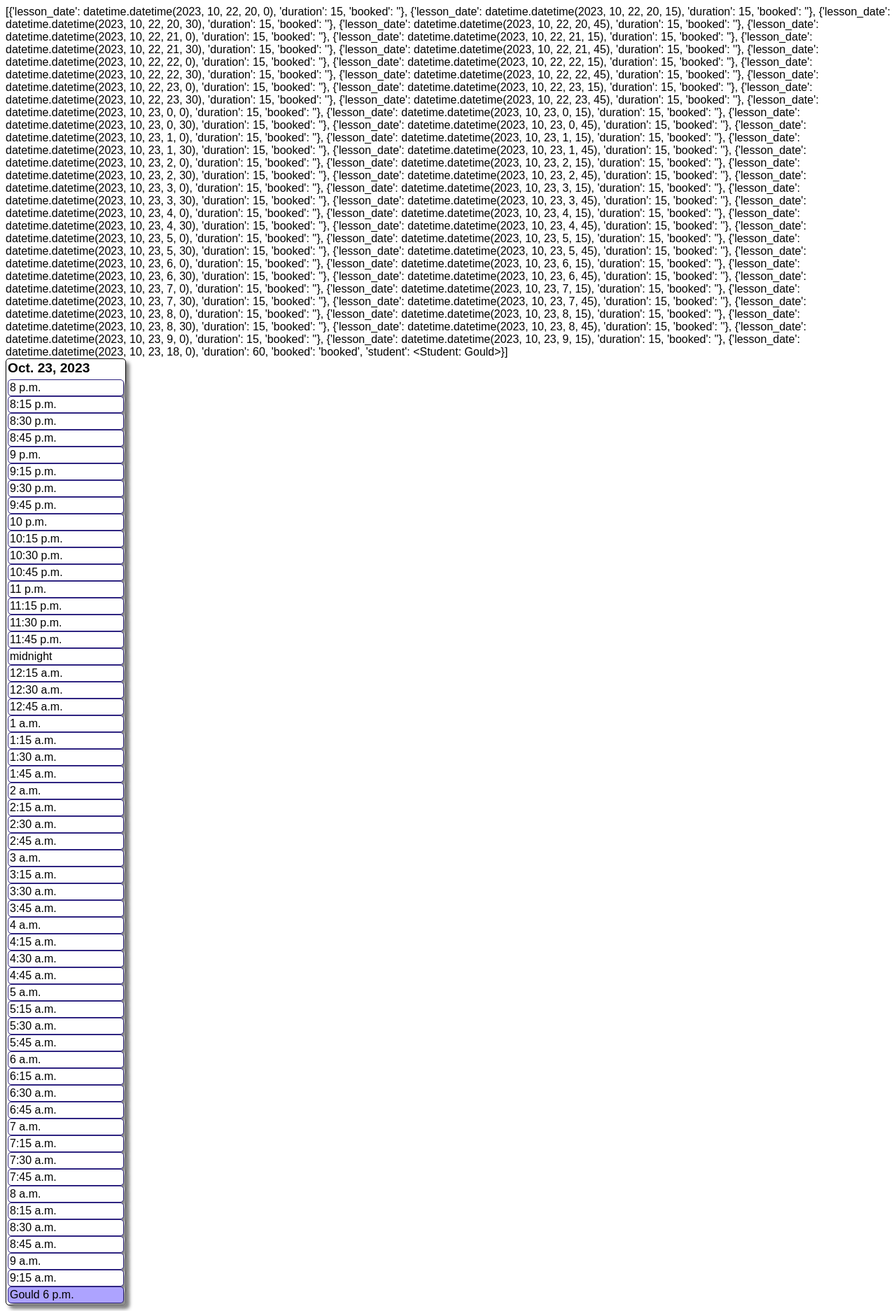
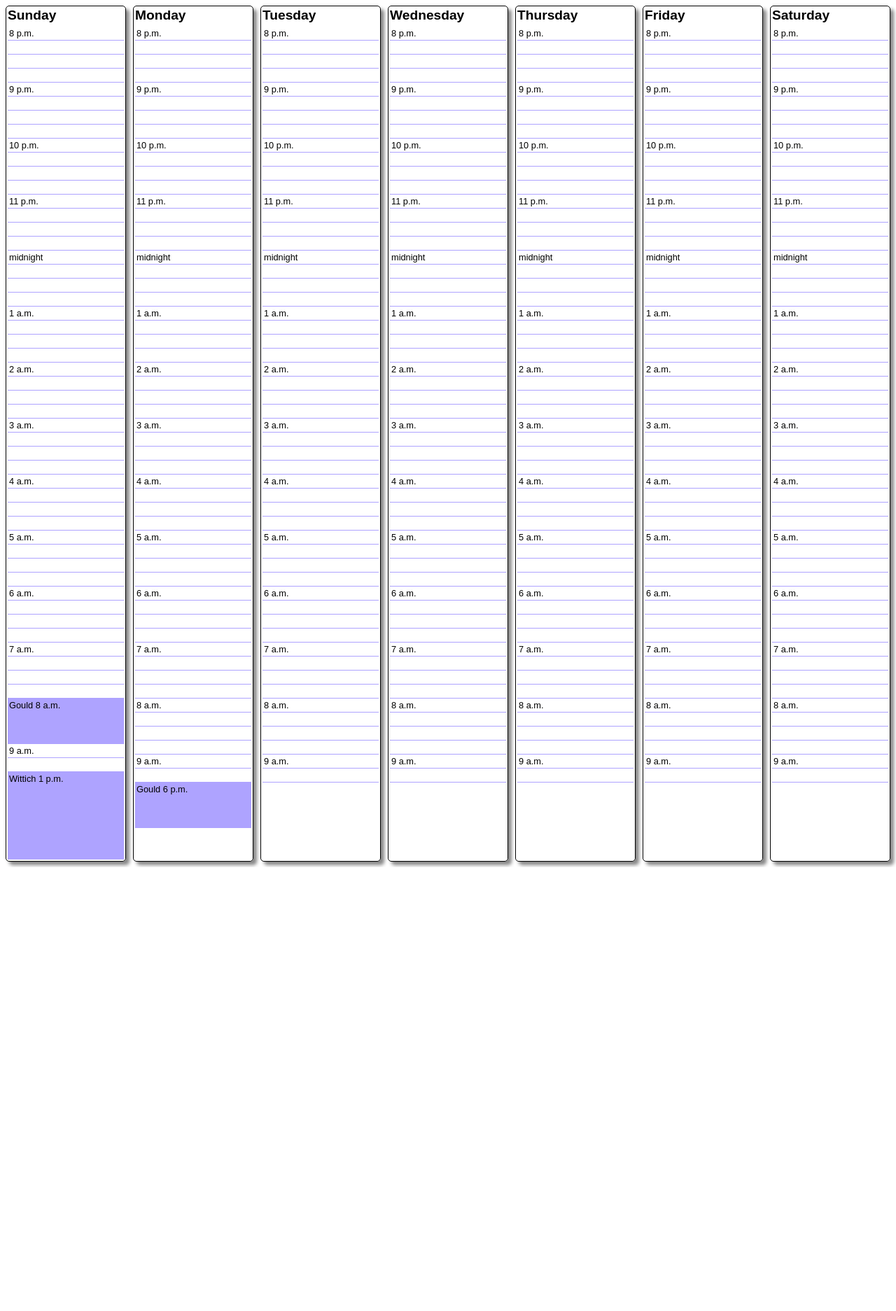
Before and after one commit to adamhannadev/django, a Django app: page / in a window 1280 px wide. Shown: the whole page at 70% size. After the commit the page ends 1239 px from the top, so only its background shows below. Run offline with Django 4.2, Linux system fonts and the light colour scheme; data comes from the database, SQL or seed files in the repository; both versions use the stored data as it was after the commit.

Commit message:
Conditionally style the unbooked lesson blocks to be height 15px and the booked ones to be the height of the duration

```diff
--- a/ahbd/bookings/templates/bookings/week.html
+++ b/ahbd/bookings/templates/bookings/week.html
@@ -53,43 +53,41 @@
     }
 
     .lesson {
+      font-size:0.8rem;
       width:1fr;
       padding: 2px;
       background-color: rgb(255, 255, 255);
-      border: 1px solid #2e2381;
-      border-radius: 5px;
-      box-shadow: 5px 5px 5px #888888;
+      height:15px;
+      border-bottom:1px solid hsl(247, 100%, 82%);
     }
 
     .booked {
-      background-color: #ada3ff;
+      background-color: hsl(247, 100%, 82%);
     }
   </style>
 </head>
 
 <body>
-  {% for l in lessons %}
-  <div class="lesson">
-    <div class="lesson_date">{{l.lesson_date.date }}</div>
-    <div class="student">{{ l.student.last_name }}</div>
-    <div class="lesson_time">{{ l.lesson_date.time }}</div>
-  </div>
-{% endfor %}
-{{time_blocks}}
+
 <div class="calendar-week-view">
+  {% for day in week %}
   <div class="calendar-week-view-day">
-    <div class="calendar-week-view-day-header">{{ today }}</div>
+    <div class="calendar-week-view-day-header">{{day.day}}</div>
     <div class="calendar-week-view-day-events">
-      {% for block in time_blocks %}
-        <div class="lesson {{block.booked}}">
+      {% for block in day.blocks %}
+        <div class="lesson {{block.booked}}" style="height:{{block.duration}}px;">
           {{block.start}}
           {{block.student}}
+          {% if block.lesson_date.time.minute is 0 %}
           {{block.lesson_date.time}}
+          {% endif %}
         </div>
       {% endfor %}
     </div>
   </div>
+  {% endfor %}
 </div>
+
 
 </body>
 </html>
--- a/ahbd/bookings/views.py
+++ b/ahbd/bookings/views.py
@@ -6,11 +6,11 @@ def calendar(request):
     # Render the weekly calendar view
     # Find the first day of the current week
     # Get a list of all current lessons
-    # Create a list of all time blocks for a given day including, time: time, duration: int, booked: boolean
+    # Create a list of all time blocks for a each day including, time: time, duration: int, booked: boolean
 
     def first_day_of_week(date):
         # Return the first day of the week of the date passed in
-        return date + datetime.timedelta(days = -date.weekday())
+        return date - timedelta(days=date.isoweekday() % 7)
 
     def build_time_blocks(day):
         # Get all the lessons that occur within the argument passed in as day
@@ -24,9 +24,10 @@ def calendar(request):
                                 'booked': 'booked',
                                 'student': lesson.student
                                 })
+
         # For each 15 minute block of time between a range of hours
-        # If that block falls outside the current list of lessons
-        # Add it to the time_blocks dictionary
+        # If that block falls outside the currently booked list of lessons
+        # Add it to the time_blocks dictionary and return it
 
         def datetime_range(start, end, delta):
             current = start
@@ -40,7 +41,7 @@ def calendar(request):
 
 
         dts = [dt for dt in
-            datetime_range(hour_rounder(datetime.now()) - timedelta(hours=8), datetime.now() + timedelta(hours=5),
+            datetime_range(hour_rounder(day) - timedelta(hours=8), day + timedelta(hours=5),
             timedelta(minutes=15))]
 
         booked_times = []
@@ -55,16 +56,29 @@ def calendar(request):
         for time in free_times:
             time_blocks.append({'lesson_date': time, 'duration': 15, 'booked': ''})
 
-        return time_blocks
+        return  sorted(time_blocks, key=lambda x:x['lesson_date'])
+
+    week_dates = [first_day_of_week(datetime.now()) + timedelta(days=x) for x in range(7)]
+    week_days = ['Sunday','Monday', 'Tuesday', 'Wednesday', 'Thursday', 'Friday', 'Saturday']
+    this_week = []
+
+    for num in range(7):
+        this_week.append({
+                          'day': week_days[num],
+                          'week_date': week_dates[num],
+                          'blocks': build_time_blocks(week_dates[num])
+                          })
+
 
     time_blocks = build_time_blocks(datetime.now())
     return render(
         request,
         "bookings/week.html",
         {
-            'week': range(7),
             'today': datetime.now().date,
-            'time_blocks': sorted(time_blocks, key=lambda x:x['lesson_date'])
+            'time_blocks': time_blocks,
+            'day_numbers': range(7),
+            'week': this_week
         }
     )
 
```
Also changed, not shown: ahbd/dev.db.
